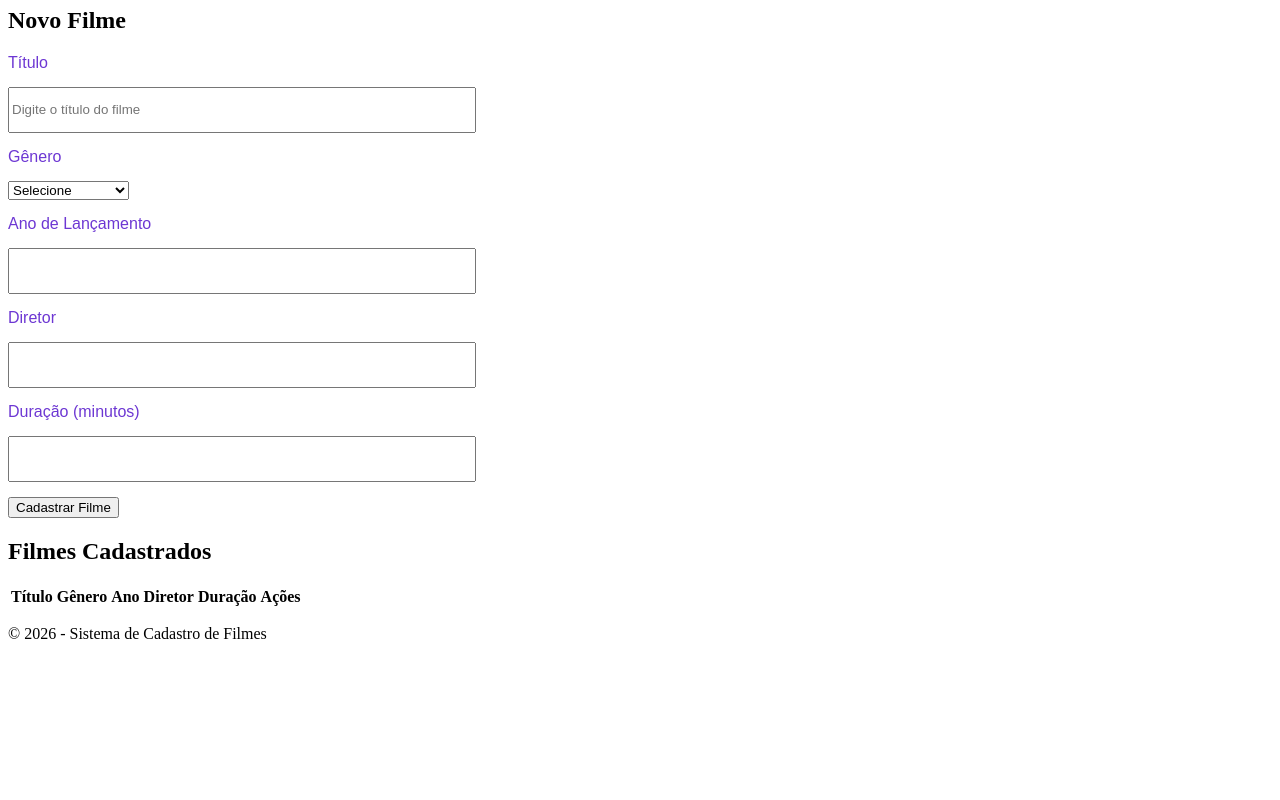
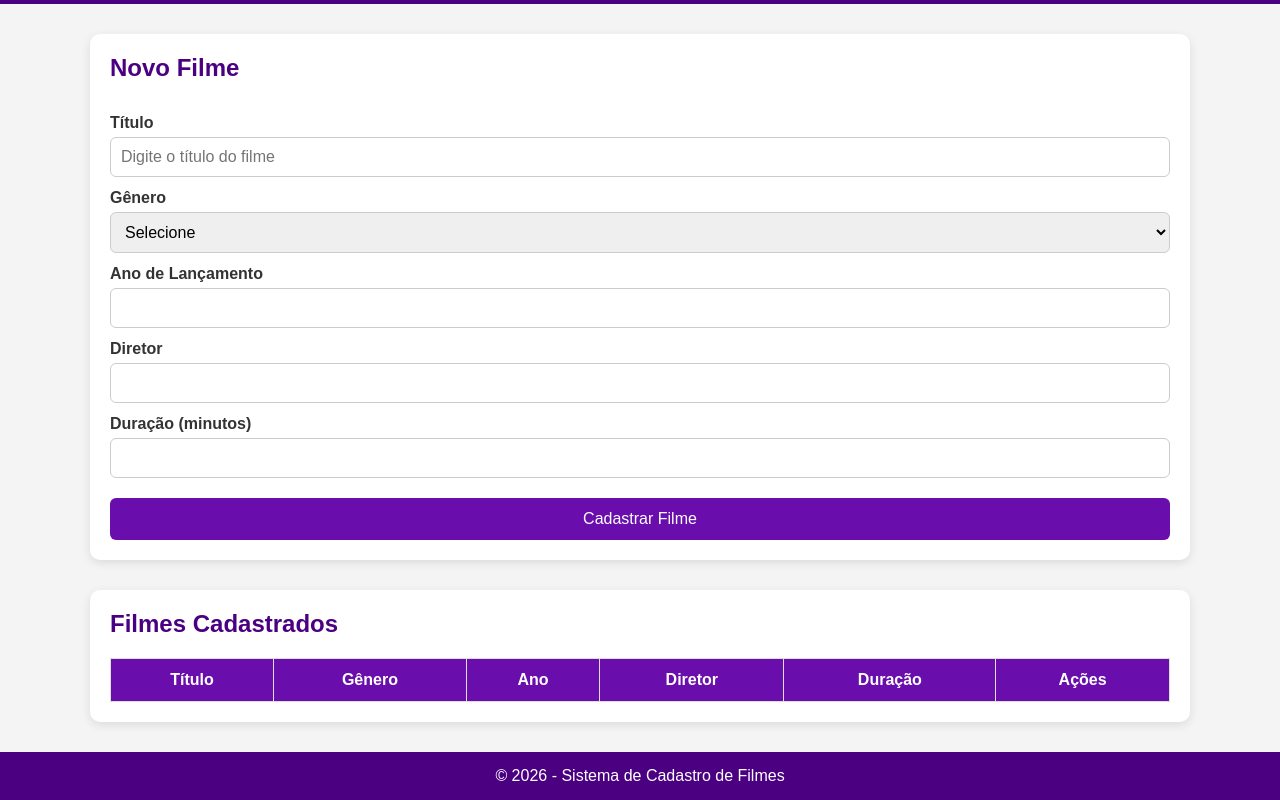
Before and after one commit to annalu-uu/projeto_app_crud, a website: page index.html in a window 1280 px wide. Shown: the part 74-874 px from the top of the page. Before the commit the page ends 800 px from the top, so only its background shows below. Drawn offline with Linux system fonts and the light colour scheme.

Commit message:
salvo css

```diff
--- a/css/style.css
+++ b/css/style.css
@@ -1,18 +1,141 @@
-#formFilme{
-    color: rgb(109, 55, 211);
-    font-family: Arial;
-
+*{
+    margin: 0;
+    padding: 0;
+    box-sizing: border-box;
 }
 
 
-label, input{
-    display: block;
-    margin: 15px 0px;
-
+body{
+    font-family: Arial, Helvetica, sans-serif;
+    background: #f4f4f4;
+    color: #333;
 }
 
-input{
-    width: 460px;
-    height: 40px;
 
+header{
+    background: #4b0082;
+    color: white;
+    text-align: center;
+    padding: 20px;
 }
+
+header h1{
+    font-size: 32px;
+}
+
+
+main{
+    width: 90%;
+    max-width: 1100px;
+    margin: 30px auto;
+}
+
+
+section{
+    background: white;
+    padding: 20px;
+    margin-bottom: 30px;
+    border-radius: 10px;
+    box-shadow: 0 3px 10px rgba(0,0,0,0.1);
+}
+
+section h2{
+    margin-bottom: 20px;
+    color: #4b0082;
+}
+
+
+form{
+    display: flex;
+    flex-direction: column;
+}
+
+label{
+    margin-top: 12px;
+    margin-bottom: 5px;
+    font-weight: bold;
+}
+
+input,
+select{
+    padding: 10px;
+    border: 1px solid #ccc;
+    border-radius: 6px;
+    font-size: 16px;
+}
+
+input:focus,
+select:focus{
+    outline: none;
+    border-color: #6a0dad;
+}
+
+
+button{
+    margin-top: 20px;
+    padding: 12px;
+    background: #6a0dad;
+    color: white;
+    border: none;
+    border-radius: 6px;
+    cursor: pointer;
+    font-size: 16px;
+    transition: 0.3s;
+}
+
+button:hover{
+    background: #4b0082;
+}
+
+
+table{
+    width: 100%;
+    border-collapse: collapse;
+    margin-top: 15px;
+}
+
+th,
+td{
+    border: 1px solid #ddd;
+    padding: 12px;
+    text-align: center;
+}
+
+th{
+    background: #6a0dad;
+    color: white;
+}
+
+tr:nth-child(even){
+    background: #f7f7f7;
+}
+
+tr:hover{
+    background: #ececec;
+}
+
+
+footer{
+    background: #4b0082;
+    color: white;
+    text-align: center;
+    padding: 15px;
+    margin-top: 30px;
+}
+
+
+@media (max-width: 768px){
+
+    header h1{
+        font-size: 24px;
+    }
+
+    table{
+        display: block;
+        overflow-x: auto;
+    }
+
+    button{
+        width: 100%;
+    }
+}
```
Also changed, not shown: index.html (line endings or trailing spaces).
